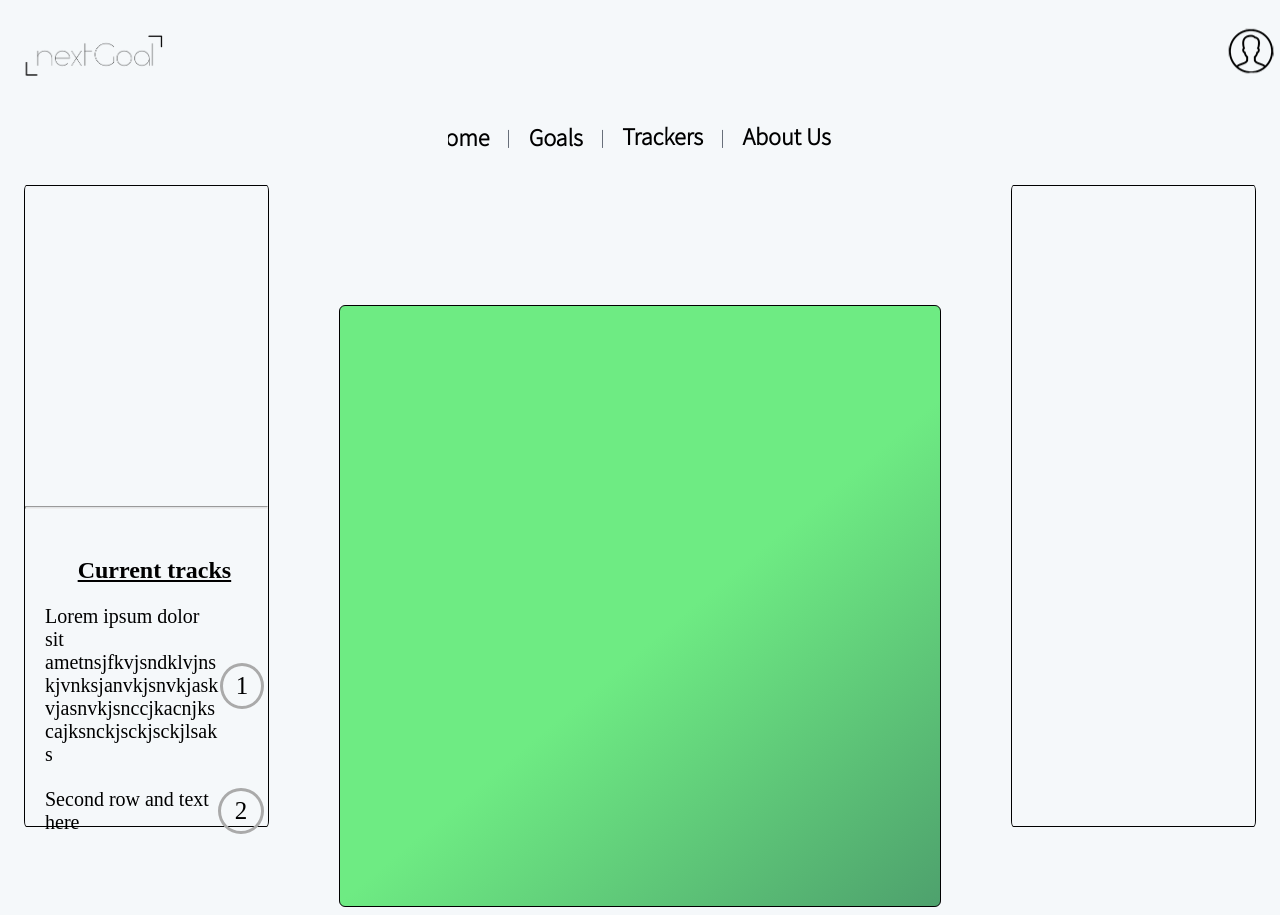
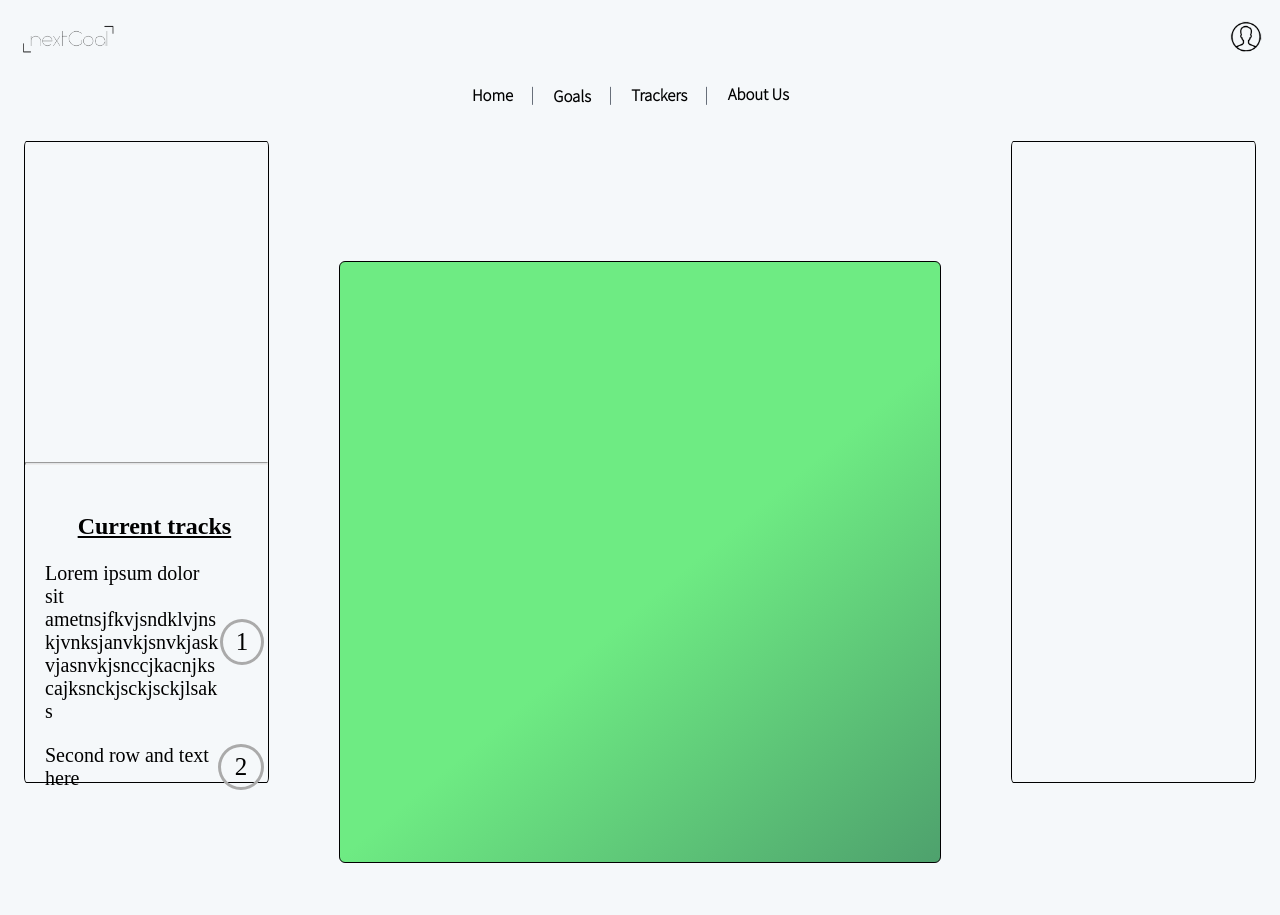
Before and after one commit to OdinsCoding/nextGoal, a plain HTML site: page index.html in a window 1280 px wide. After the commit the page ends 871 px from the top, so only its background shows below. Drawn offline with Linux system fonts and the light colour scheme.

Commit message:
font size for navbar; logo size; userpic size

```diff
--- a/css/style.css
+++ b/css/style.css
@@ -37,7 +37,7 @@ body {
   transition: 0.25s;
   float: left;
   /* padding: 8px; */
-  font-size: 150%;
+  font-size: 1.3vw;
   margin-right: 5%;
   font-family: 'Source Sans Pro', sans-serif;
   font-weight: 700;
@@ -80,7 +80,7 @@ nav {
   display: flex;
   flex-direction: row;
   justify-content: space-between;
-  max-width: 98%;
+  max-width: 97vw;
 }
 
 #topbar {
@@ -88,7 +88,7 @@ nav {
 }
 
 #dashlogo {
-  max-width: 45%;
+  max-width: 8vw;
   height: auto;
   margin-left: 10px;
   animation-name: fadein;
@@ -108,6 +108,7 @@ nav {
 
 #userpicimg {
   transform: translateY(40%);
+  width: 2.5vw;
 }
 
 /* Feed Boxes */
```
